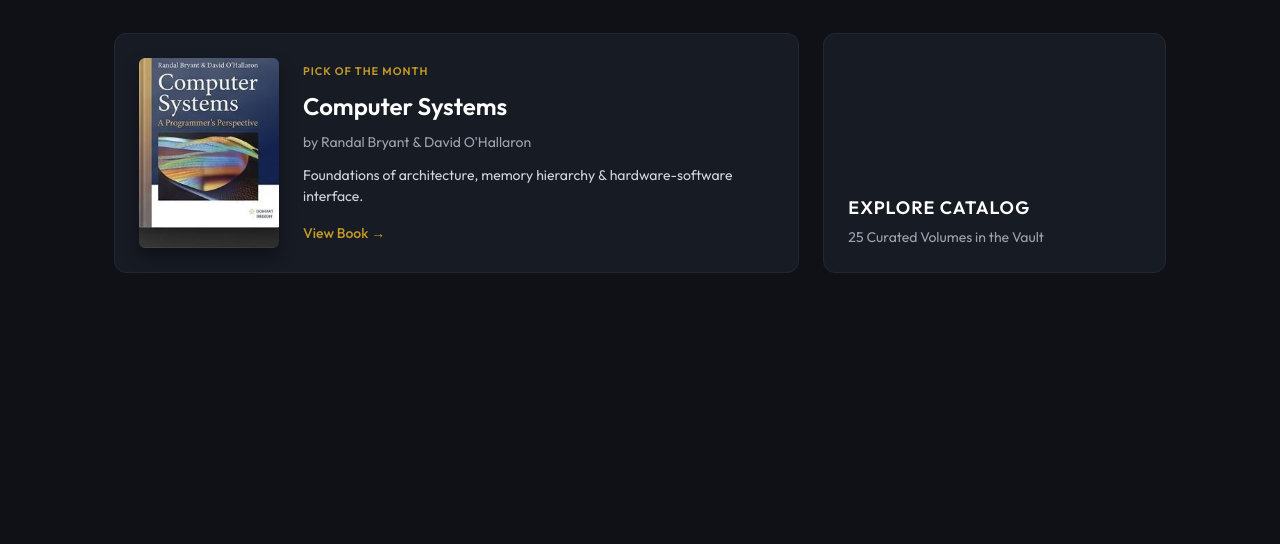
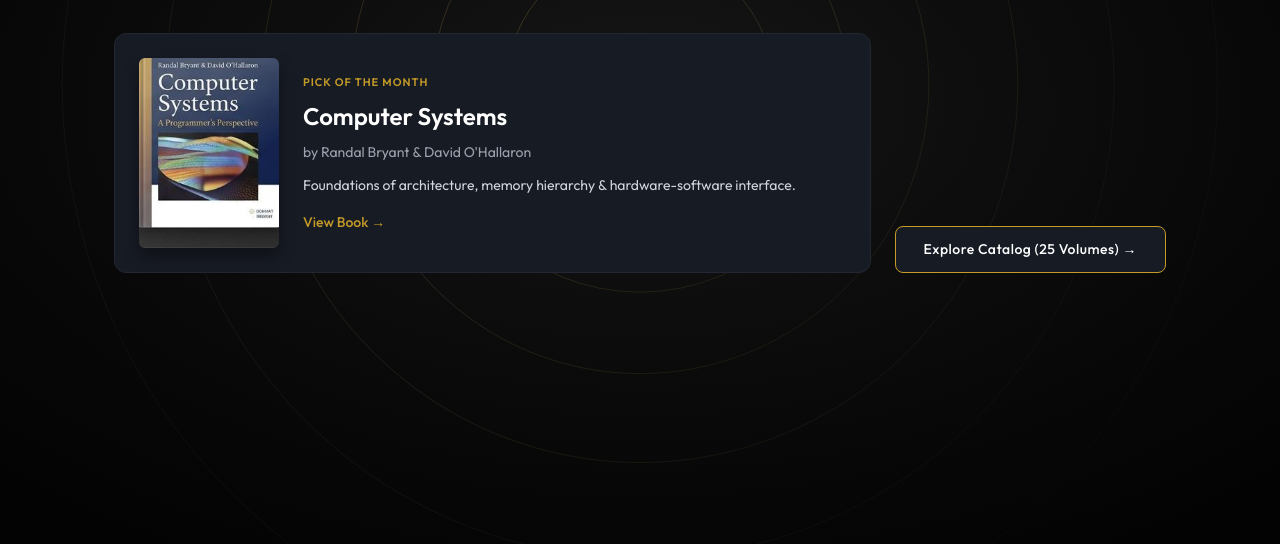
Before and after one commit to kingsleykipkoech/frontend-in-class-activities, a plain HTML site: page homepage/index.html in a window 1280 px wide. Shown: the part 256-800 px from the top of the page. Drawn offline with nearby package versions, Linux system fonts and the light colour scheme.

Commit message:
Update explore button to sleek bottom-right button and add background image

```diff
--- a/homepage/index.html
+++ b/homepage/index.html
@@ -49,10 +49,8 @@
                     </div>
                 </div>
 
-                <div class="card-explore">
-                    <h2 class="explore-title">EXPLORE CATALOG</h2>
-                    <p class="explore-subtitle">25 Curated Volumes in the Vault</p>
-                    <a href="#catalog" class="link-explore-overlay" aria-label="Explore Catalog"></a>
+                <div class="explore-action">
+                    <a href="#catalog" class="btn-explore">Explore Catalog (25 Volumes) &rarr;</a>
                 </div>
             </div>
         </div>
--- a/homepage/style.css
+++ b/homepage/style.css
@@ -7,6 +7,11 @@
 body {
     font-family: 'Outfit', sans-serif;
     background-color: #0f1117;
+    background-image: url('assets/hero-bg.svg');
+    background-repeat: no-repeat;
+    background-position: center center;
+    background-size: cover;
+    background-attachment: fixed;
     color: #f3f4f6;
     min-height: 100vh;
     line-height: 1.5;
@@ -87,12 +92,14 @@ body {
 }
 
 .hero-bottom-grid {
-    display: grid;
-    grid-template-columns: 2fr 1fr;
+    display: flex;
+    align-items: flex-end;
+    justify-content: space-between;
     gap: 24px;
 }
 
 .card-spotlight {
+    flex: 1;
     background-color: #171b24;
     border: 1px solid #232733;
     border-radius: 12px;
@@ -164,41 +171,31 @@ body {
     text-decoration: underline;
 }
 
-.card-explore {
-    position: relative;
-    background-color: #171b24;
-    border: 1px solid #232733;
-    border-radius: 12px;
-    padding: 24px;
+.explore-action {
     display: flex;
-    flex-direction: column;
-    justify-content: flex-end;
-    min-height: 200px;
-    transition: border-color 0.2s ease, transform 0.2s ease;
-    cursor: pointer;
+    align-items: flex-end;
 }
 
-.card-explore:hover {
-    border-color: #c59b27;
-    transform: translateY(-2px);
+.btn-explore {
+    display: inline-flex;
+    align-items: center;
+    justify-content: center;
+    background-color: #171b24;
+    border: 1px solid #c59b27;
+    color: #ffffff;
+    padding: 12px 28px;
+    border-radius: 8px;
+    font-size: 14px;
+    font-weight: 500;
+    text-decoration: none;
+    letter-spacing: 0.5px;
+    white-space: nowrap;
+    transition: background-color 0.2s ease, border-color 0.2s ease, color 0.2s ease;
 }
 
-.explore-title {
-    font-size: 18px;
-    font-weight: 600;
-    color: #ffffff;
-    letter-spacing: 1px;
-}
-
-.explore-subtitle {
-    font-size: 14px;
-    color: #9ca3af;
-    margin-top: 6px;
-}
-
-.link-explore-overlay {
-    position: absolute;
-    inset: 0;
+.btn-explore:hover {
+    background-color: #c59b27;
+    color: #000000;
 }
 
 @media (max-width: 768px) {
@@ -220,7 +217,8 @@ body {
     }
 
     .hero-bottom-grid {
-        grid-template-columns: 1fr;
+        flex-direction: column;
+        align-items: stretch;
     }
 
     .card-spotlight {
@@ -232,4 +230,8 @@ body {
         width: 120px;
         height: 160px;
     }
+
+    .btn-explore {
+        width: 100%;
+    }
 }
```
